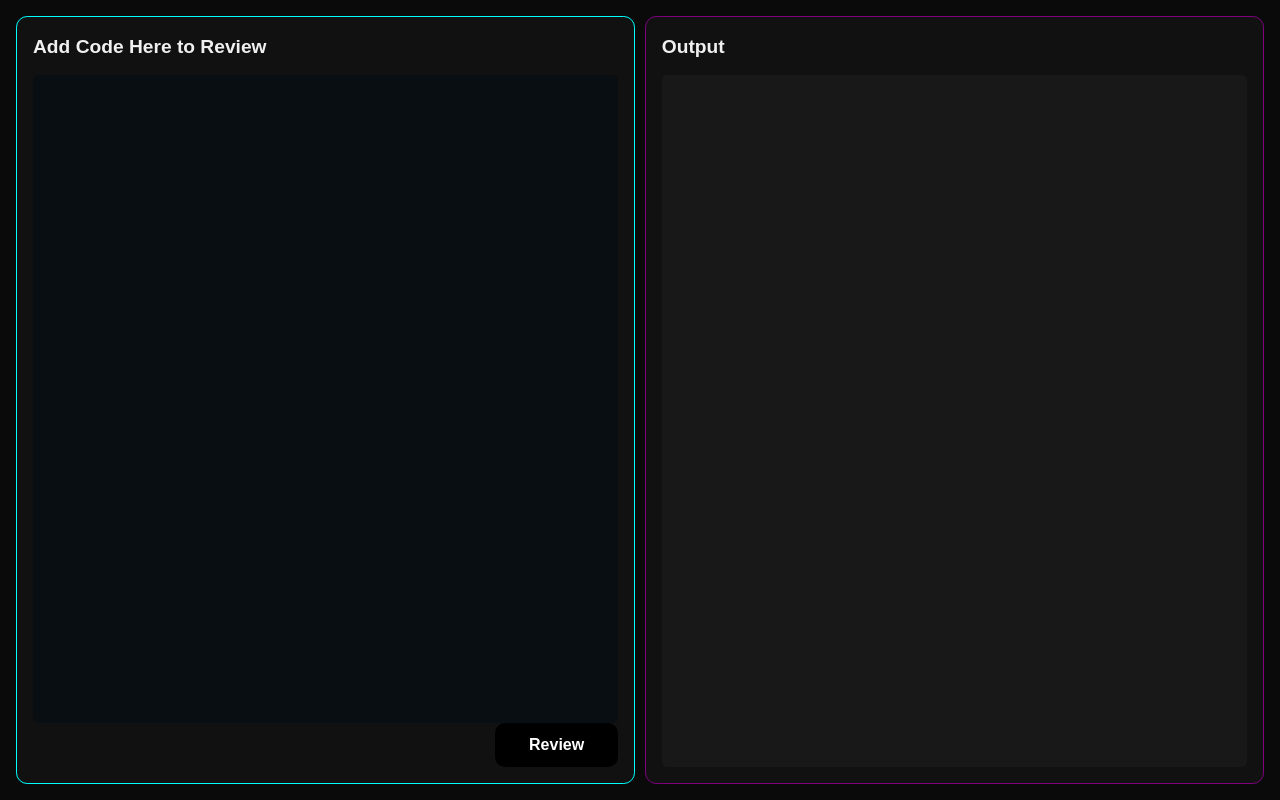
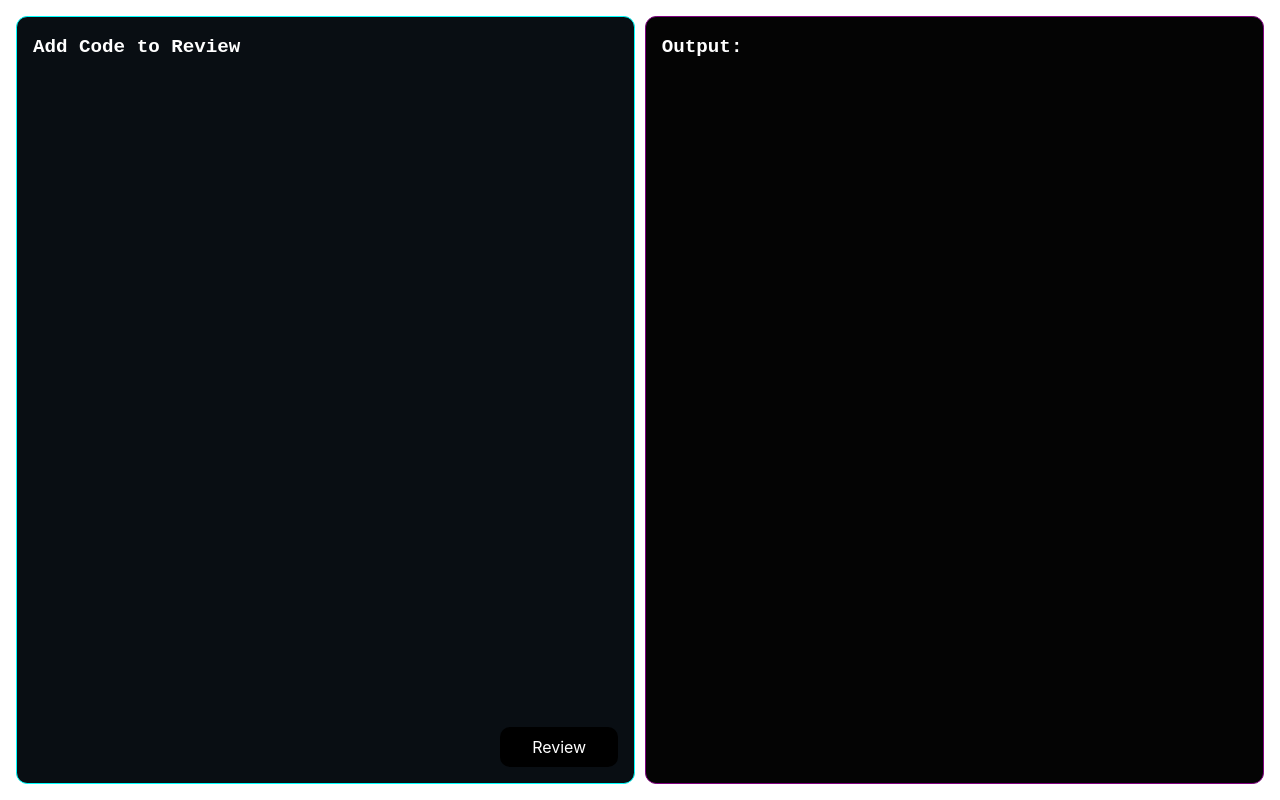
Before and after one commit to erru-2005/code-Reviewer, a React (Vite) app in the folder Frontend/: page / in a window 1280 px wide. Built offline with nearby package versions, Linux system fonts and the light colour scheme.

Commit message:
improving style

```diff
--- a/Frontend/src/App.css
+++ b/Frontend/src/App.css
@@ -1,4 +1,3 @@
-/* Reset and Global Styles */
 * {
   margin: 0;
   padding: 0;
@@ -8,118 +7,104 @@
 html, body, #root {
   height: 100%;
   width: 100%;
-  background-color: #0a0a0a;
-  color: white;
-  font-family: Arial, sans-serif;
 }
 
-/* Main Layout */
 main {
   height: 100%;
   width: 100%;
   padding: 1rem;
   display: flex;
   gap: 0.6rem;
-  flex-wrap: wrap;
 }
 
-/* Panels */
-.left, .right {
-  flex: 1;
+main .left,
+main .right {
+  height: 100%;
+  flex-basis: 50%;
   border-radius: 0.7rem;
-  background-color: #111;
-  display: flex;
-  flex-direction: column;
-  min-height: 50vh;
-  overflow: hidden;
+  background-color: rgb(100, 157, 207);
   padding: 1rem;
-  transition: all 0.3s ease-in-out;
 }
 
-.left {
+/* Left Section */
+main .left {
+  background-color: #090e13;
+  position: relative;
   border: 0.1rem solid aqua;
+  overflow: auto;
 }
 
-.right {
+/* Right Section */
+main .right {
+  background-color: #040404;
   border: 0.1rem solid purple;
+  overflow: auto;
 }
 
-/* Panel Titles */
-.panel-title {
+/* Headings */
+.heading {
+  color: #ffffff;
+  font-family: "Courier New", monospace;
   font-size: 1.2rem;
-  font-weight: bold;
-  margin-bottom: 0.8rem;
-  color: #f0f0f0;
-}
-
-/* Code Editor */
-.code-container {
-  flex: 1;
-  overflow: auto;
-  background-color: #090e13;
-  padding: 0.5rem;
-  border-radius: 5px;
-}
-
-/* Review Output */
-.review-container {
-  flex: 1;
-  overflow: auto;
-  background-color: #181818;
-  padding: 0.5rem;
-  border-radius: 5px;
+  margin-bottom: 0.5rem;
 }
 
 /* Button Styling */
 .btn {
+  position: absolute;
+  bottom: 1rem;
+  right: 1rem;
   cursor: pointer;
   user-select: none;
   display: inline-block;
   background-color: black;
+  color: white;
   padding: 0.5rem 2rem;
   border-radius: 10px;
-  color: white;
-  font-weight: bold;
-  text-align: center;
   transition: all 0.3s ease-in-out;
-  border: 2px solid transparent;
-  margin-top: auto;
-  align-self: flex-end;
 }
 
 .btn:hover {
-  background-color: #222;
-  border-color: aqua;
+  background-color: #1a1a1a;
+  transform: scale(1.05);
 }
 
 .btn:active {
   transform: scale(0.95);
-  background-color: rgb(20, 20, 20);
 }
 
 /* Skeleton Loader */
 .skeleton-loader {
   width: 100%;
   height: 100%;
-  background: linear-gradient(90deg, #2c2c2c 25%, #3b3b3b 50%, #2c2c2c 75%);
+  background: linear-gradient(90deg, #2c2c2c 25%, #3c3c3c 50%, #2c2c2c 75%);
   background-size: 200% 100%;
-  animation: loading 1.5s infinite ease-in-out;
-  border-radius: 10px;
+  animation: skeleton-loading 1.5s infinite linear;
+  border-radius: 0.5rem;
 }
 
-@keyframes loading {
-  0% { background-position: 200% 0; }
-  100% { background-position: -200% 0; }
+/* Skeleton Animation */
+@keyframes skeleton-loading {
+  0% {
+    background-position: -100% 0;
+  }
+  100% {
+    background-position: 100% 0;
+  }
 }
 
-/* Responsive Design */
+/* Responsive Design: Stack on Smaller Screens */
 @media (max-width: 768px) {
   main {
     flex-direction: column;
   }
 
-  .left, .right {
+  main .left,
+  main .right {
     flex-basis: 100%;
-    min-height: 40vh;
+    height: auto;
   }
 }
+textarea.npm__react-simple-code-editor__textarea {
+  outline: none;
+}
--- a/Frontend/src/App.jsx
+++ b/Frontend/src/App.jsx
@@ -10,8 +10,8 @@ import "highlight.js/styles/github-dark.css";
 import ErrorBoundary from "./ErrorBoundary";
 
 function App() {
-  const [code, setCode] = useState(``);
-  const [review, setReview] = useState(``);
+  const [code, setCode] = useState("");
+  const [review, setReview] = useState("");
   const [loading, setLoading] = useState(false);
 
   async function codeReview() {
@@ -23,7 +23,7 @@ function App() {
       );
       setReview(resp.data || "Something went wrong");
     } catch (error) {
-      setReview("Error fetching review.");
+      setReview("Error fetching response.");
     } finally {
       setLoading(false);
     }
@@ -31,23 +31,26 @@ function App() {
 
   useEffect(() => {
     prism.highlightAll();
-  }, []);
+  }, [code]);
 
   return (
     <>
       <main>
-        {/* Left Panel */}
         <div className="left">
-          <h2 className="panel-title">Add Code Here to Review</h2>
-          <div className="code-container">
+          <h2 className="heading">Add Code to Review</h2>
+          <div className="code">
             <Editor
               value={code}
               onValueChange={(code) => setCode(code)}
               highlight={(code) =>
                 prism.highlight(code, prism.languages.javascript, "javascript")
               }
-              padding={10}
-              className="code-editor"
+              padding={6}
+              style={{
+                overflow: "auto",
+                width: "100%",
+                height: "100%",
+              }}
             />
           </div>
           <div className="btn" onClick={codeReview}>
@@ -55,18 +58,15 @@ function App() {
           </div>
         </div>
 
-        {/* Right Panel */}
         <div className="right">
-          <h2 className="panel-title">Output</h2>
-          <ErrorBoundary>
-            <div className="review-container">
-              {loading ? (
-                <div className="skeleton-loader"></div>
-              ) : (
-                <Markdown rehypePlugins={[rehypeHighlights]}>{review}</Markdown>
-              )}
-            </div>
-          </ErrorBoundary>
+          <h2 className="heading">Output:</h2>
+          {loading ? (
+            <div className="skeleton-loader"></div>
+          ) : (
+            <ErrorBoundary>
+              <Markdown rehypePlugins={[rehypeHighlights]}>{review}</Markdown>
+            </ErrorBoundary>
+          )}
         </div>
       </main>
     </>
```
